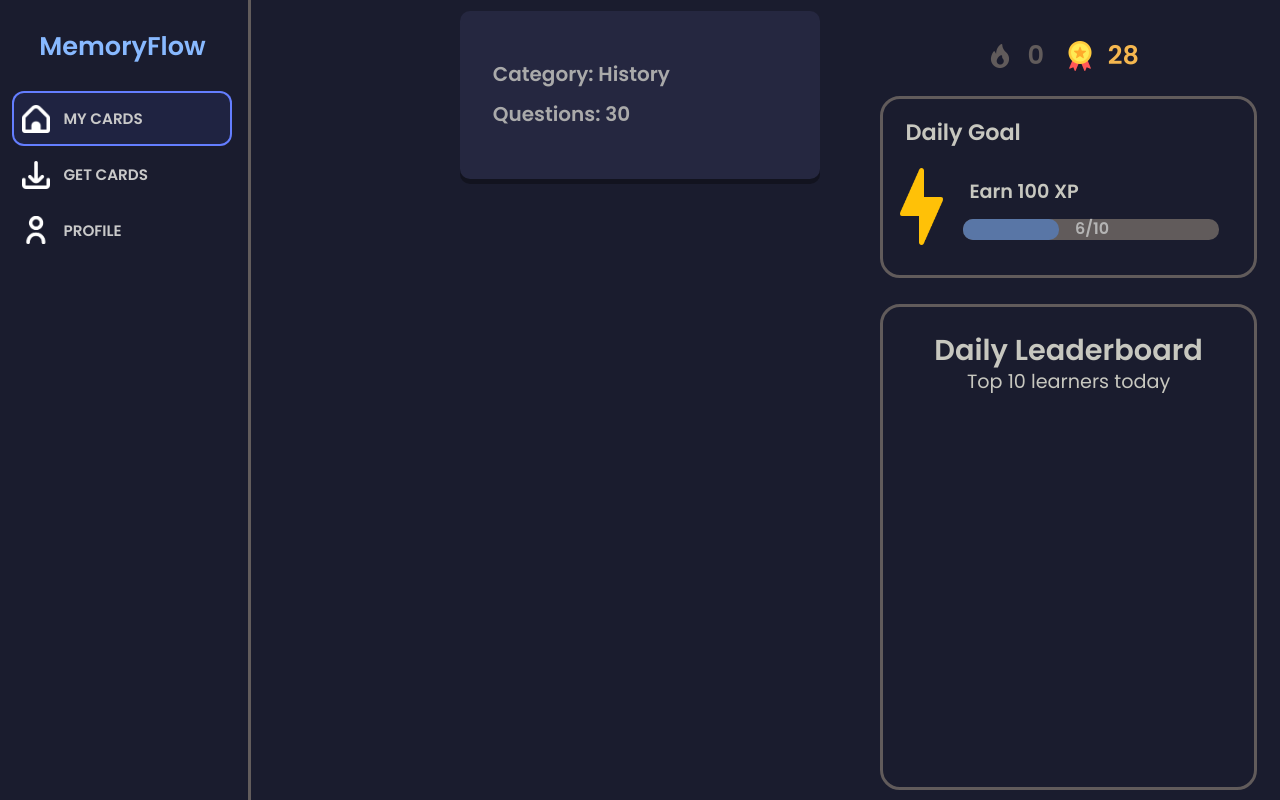
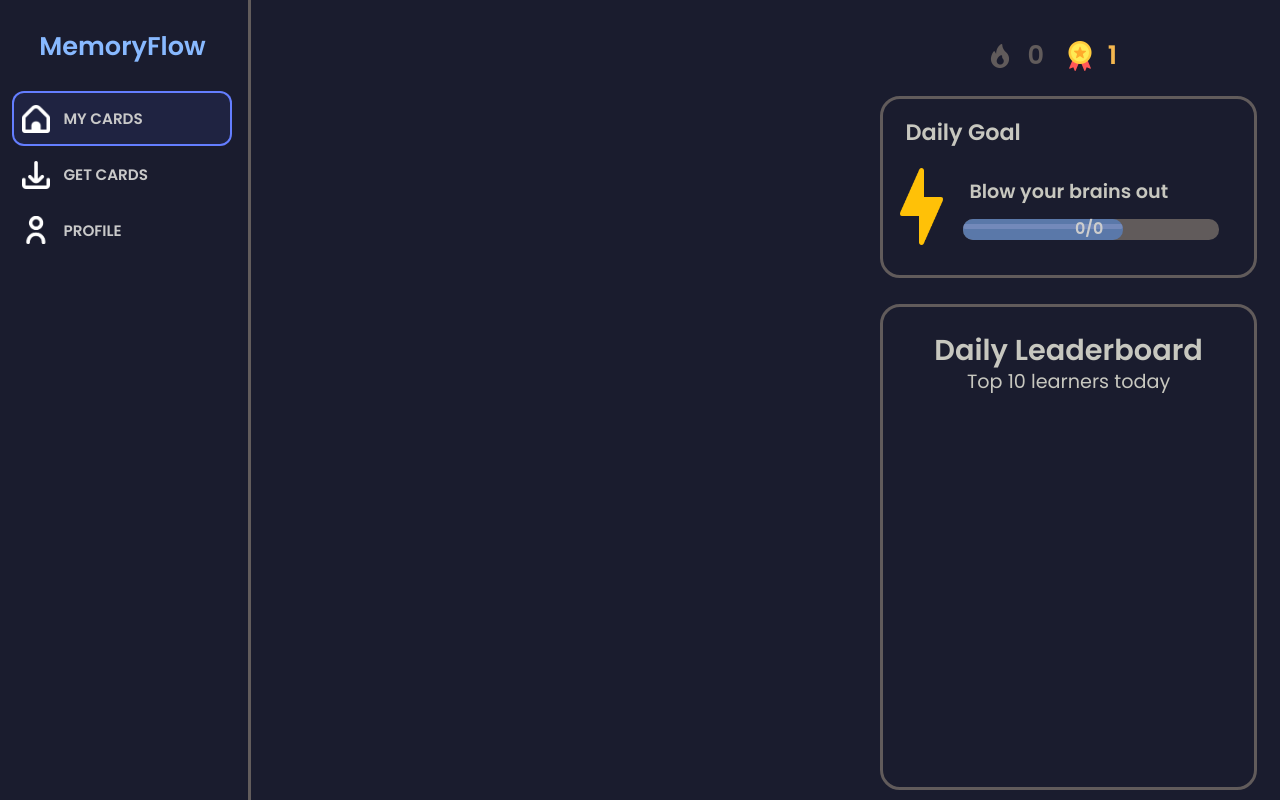
Before and after one commit to floriiian/MemoryFlow, a React (Vite) app in the folder memory-flow-app/: page /my_cards in a window 1280 px wide. Built offline with nearby package versions, Linux system fonts and the light colour scheme.

Commit message:
Add files via upload

```diff
--- a/memory-flow-app/src/Navbar.css
+++ b/memory-flow-app/src/Navbar.css
@@ -113,7 +113,7 @@
     column-gap: 10px;
 }
 .progress-text{
-    color: #615b5b;
+    color: #c34545;
     font-weight: bold;
     font-size: 1.6em;
     display: flex;
@@ -175,9 +175,9 @@
     width: 16em;
     height: 1.3em;
     text-align: center;
-    z-index: 1; /* Layer beneath span */
+    z-index: 1;
     display: flex;
-    align-items: center; /* Center the span vertically */
+    align-items: center;
 }
 
 .inner-goal-progress-bar {
@@ -188,17 +188,30 @@
     color: #b4b4b4;
     top: 7.5em;
     transform: translateX(5em);
-    width: 6em;
+    width: 1em;
     height: 1.3em;
     text-align: center;
     display: flex;
     align-items: center;
+    animation: progressBreathe 3s ease infinite forwards;
+    transition: width 100ms ease;
+    overflow: hidden;
 }
+.inner-goal-progress-bar::before {
+    border-radius: 20px;
+    content: '';
+    position: absolute;
+    top: 25%;
+    width: 100%;
+    height: 0.3em;
+    background: #7187b7;
+}
+
 .process-bar-text{
     position: absolute;
     border-radius: 10px;
     z-index: 2;
-    color: #b4b4b4;
+    color: #cdcdcd;
     top: 7.5em;
     transform: translateX(12em);
     height: 1.3em;
@@ -248,7 +261,7 @@
     font-size: 1.5em;
     display: flex;
     align-items: center;
-    gap: 0.4em;
+    gap: 0.5em;
     padding: 0.5em 0;
     width: 100%;
     justify-content: center;
@@ -273,3 +286,16 @@
     background-color: rgb(149, 149, 149);
     border-radius: 50%;
 }
+
+
+@keyframes progressBreathe {
+    0% {
+        filter: brightness(1);
+    }
+    50% {
+        filter: brightness(1.2);
+    }
+    100% {
+        filter: brightness(1);
+    }
+}
--- a/memory-flow-app/src/Navbar.jsx
+++ b/memory-flow-app/src/Navbar.jsx
@@ -6,6 +6,7 @@ import downloadLogo from './assets/sidebar-icons/download.png';
 import {useEffect, useState} from "react";
 import {Outlet, useNavigate} from "react-router-dom";
 import deadStreakIcon from './assets/progression-icons/dead_streak_icon.png';
+import aliveStreakIcon from './assets/progression-icons/streak_icon.png';
 import levelIcon from './assets/progression-icons/level_icon.png';
 import goalIcon from './assets/progression-icons/goal_icon.png';
 import LeaderBoardUser from "./components/LeaderBoardUser.jsx";
@@ -30,21 +31,19 @@ function Navbar() {
         }
     }
 
+    const [dailyGoalPercentage, setDailyGoalPercentage] = useState("10em");
+    const [dailyGoalText, setDailyGoalText] = useState("0/0");
+    const [dailyGoalDescription, setDailyGoalDescription] = useState("Blow your brains out");
+
+    const [levelText, setLevelText] = useState("1");
+    const [streakText, setStreakText] = useState("0");
+
     window.onload = () => {
         const leaderBoardElement = document.querySelector('.leaderboard-scrollable');
-        const dailyGoalPercentage = document.querySelector('.inner-goal-progress-bar');
-        const dailyGoalText = document.querySelector('.process-bar-text');
-        const levelText = document.querySelector('.progress-text.level');
-        const streakText = document.querySelector('.progress-text.level');
-
         const root = ReactDOM.createRoot(leaderBoardElement);
-        const user1 = <LeaderBoardUser place="1" username="Florian" xp="410" />;
+        const user1 = <LeaderBoardUser place="1" username="Florian" xp="410"/>;
         root.render(user1);
-
-
     };
-
-
 
     return (
 
@@ -82,22 +81,22 @@ function Navbar() {
                 <div className="progress-bar-navigation">
                     <div className={"progress-header"}>
                         <div className={"progress-display"}>
-                            <img className={"progress-img"} src={deadStreakIcon} alt="Streak logo"/>
-                            <span className={"progress-text streak"}>0</span>
+                            <img className={"progress-img"} src={streakText === "0" ? deadStreakIcon : aliveStreakIcon} alt="Streak logo"/>
+                            <span className={"progress-text streak"} style={{color: streakText === "0" ? "#615b5b" : "orangered"}}>{streakText}</span>
                             <div className={"level-icon"}></div>
                             <img className={"progress-img"} src={levelIcon} alt="Level logo"/>
-                            <span className={"progress-text level"}>28</span>
+                            <span className={"progress-text level"}>{levelText}</span>
                         </div>
                         <span className={"progress-bar"}></span>
                     </div>
                     <div className={"dailyGoal"}>
                         <a className={"daily-goal-header"}>Daily Goal</a>
-                        <a className={"daily-goal-text"}>Earn 100 XP</a>
+                        <a className={"daily-goal-text"}>{dailyGoalDescription}</a>
                         <img src={goalIcon} alt="Level logo"/>
                         <div className={"goal-progress-bar"}></div>
-                        <div className={"inner-goal-progress-bar"}></div>
+                        <div className={"inner-goal-progress-bar"} style={{width: dailyGoalPercentage}}></div>
                         <div className={"process-bar-text"}>
-                            <span>6/10</span>
+                            <span>{dailyGoalText}</span>
                         </div>
                     </div>
                     <div className="leaderBoard">
--- a/memory-flow-app/src/routes/MyCards.jsx
+++ b/memory-flow-app/src/routes/MyCards.jsx
@@ -10,12 +10,14 @@ function MyCards() {
         <>
             <div className={"baseBody"}>
                 <div className={"flashcardsContainer"}>
-                    <div className={"flashcard"}>
+
+                    {/*
+                                        <div className={"flashcard"}>
                         <div className={"inner-flashcard"}>
                         <p>Category: History</p>
                         <p>Questions: 30</p>
                     </div>
-                </div>
+                </div>*/}
             </div>
             <main>
                 <Outlet/>
```
